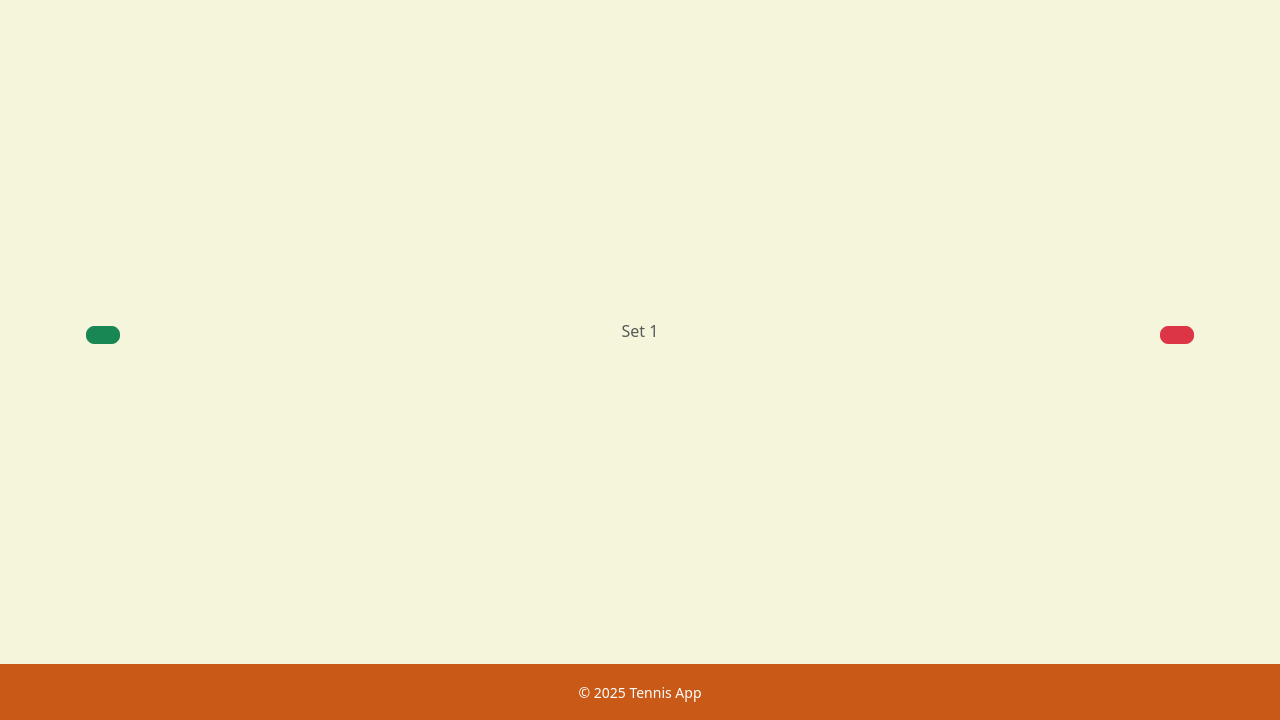
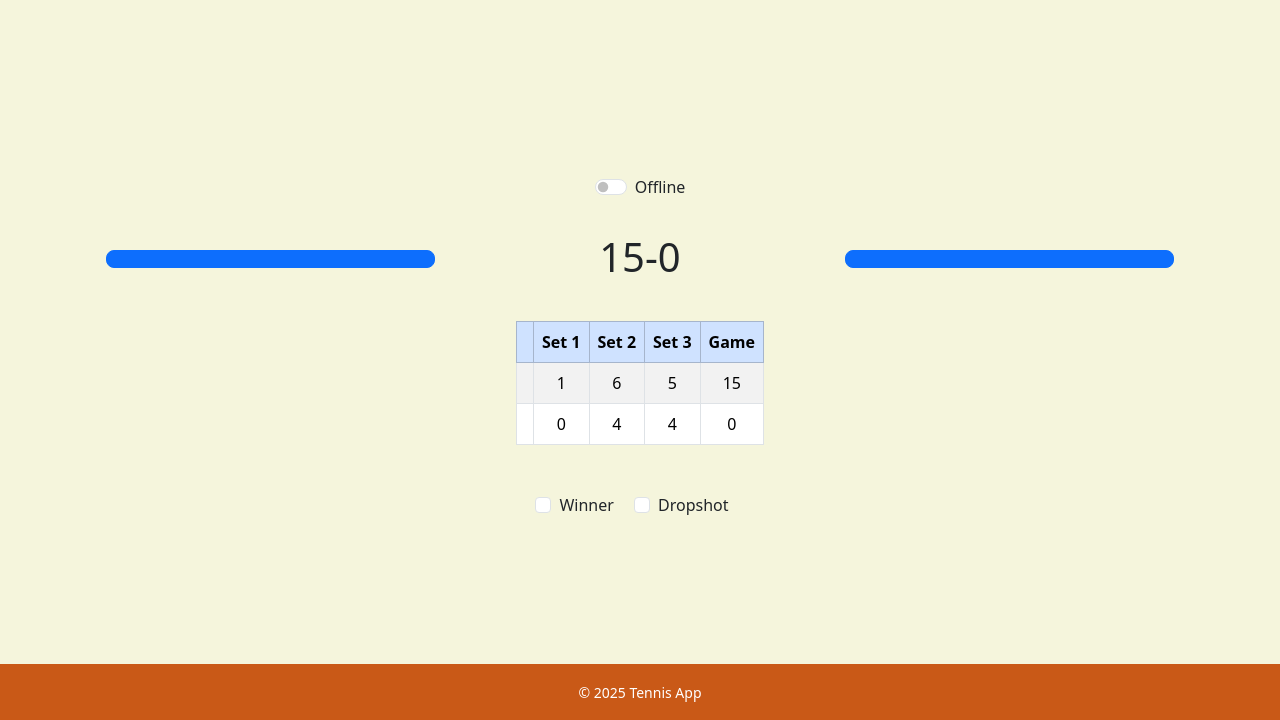
Before and after one commit to gjwglasbergen/tennis-app, a Flask app: template src/templates/editmatch.html in a window 1280 px wide. Shown: the part 80-800 px from the top of the page. Run offline with Flask 3, Linux system fonts and the light colour scheme; the template is opened without the code that fills it, so the values that code supplies are empty.

Commit message:
Added online button

```diff
--- a/src/templates/editmatch.html
+++ b/src/templates/editmatch.html
@@ -3,23 +3,77 @@
 {% block title %}Edit wedstrijd{% endblock %}
 
 {% block content %}
-<div class="scoreboard d-flex justify-content-between align-items-center w-100">
-
-    <!-- Linker knop -->
-    <button class="btn btn-lg btn-success">
-        <i class="bi bi-plus-circle"></i> {{tennis_match.player1}}
-    </button>
-
-    <!-- Score midden -->
-    <div class="score text-center flex-grow-1">
-        <h2 class="display-3">{{tennis_match}}</h2>
-        <p class="text-muted">Set 1</p>
+<div class="container mt-4">
+    <!-- Online/Offline toggle bovenaan -->
+    <div class="d-flex justify-content-center mb-4">
+        <div class="form-check form-switch">
+            <input class="form-check-input" type="checkbox" id="matchStatus" {% if tennis_match.is_online %}checked{%
+                endif %}>
+            <label class="form-check-label" for="matchStatus">
+                {% if tennis_match.is_online %}Online{% else %}Offline{% endif %}
+            </label>
+        </div>
+    </div>
+    <!-- Bovenste rij: Spelers en score responsief en gecentreerd -->
+    <div class="d-flex justify-content-between align-items-center text-center flex-wrap">
+        <div class="p-2 flex-fill text-center">
+            <button class="btn btn-lg btn-primary w-100">{{ tennis_match.player1 }}</button>
+        </div>
+        <div class="p-2 flex-fill text-center">
+            <h1 class="m-0">15-0</h1>
+        </div>
+        <div class="p-2 flex-fill text-center">
+            <button class="btn btn-lg btn-primary w-100">{{ tennis_match.player2 }}</button>
+        </div>
     </div>
 
-    <!-- Rechter knop -->
-    <button class="btn btn-lg btn-danger">
-        <i class="bi bi-plus-circle"></i> {{tennis_match.player2}}
-    </button>
+    <!-- Score tabel -->
+    <div class="row mt-3 text-center">
+        <div class="col-12">
+            <div class="p-3">
+                <table class="table table-bordered table-striped table-hover w-auto mx-auto text-center align-middle">
+                    <thead class="table-primary">
+                        <tr>
+                            <th></th>
+                            <th>Set 1</th>
+                            <th>Set 2</th>
+                            <th>Set 3</th>
+                            <th>Game</th>
+                        </tr>
+                    </thead>
+                    <tbody>
+                        <tr>
+                            <th scope="row">{{ tennis_match.player1 }}</th>
+                            <td>1</td>
+                            <td>6</td>
+                            <td>5</td>
+                            <td>15</td>
+                        </tr>
+                        <tr>
+                            <th scope="row">{{ tennis_match.player2 }}</th>
+                            <td>0</td>
+                            <td>4</td>
+                            <td>4</td>
+                            <td>0</td>
+                        </tr>
+                    </tbody>
+                </table>
+            </div>
+        </div>
+    </div>
 
+    <!-- Checkboxes inline -->
+    <div class="row mt-3 text-center">
+        <div class="col-12">
+            <div class="form-check form-check-inline">
+                <input class="form-check-input" type="checkbox" id="Test1">
+                <label class="form-check-label" for="Test1">Winner</label>
+            </div>
+            <div class="form-check form-check-inline">
+                <input class="form-check-input" type="checkbox" id="Test2">
+                <label class="form-check-label" for="Test2">Dropshot</label>
+            </div>
+        </div>
+    </div>
 </div>
 {% endblock %}
```
Also changed, not shown: src/templates/viewmatch.html (+49 -1 lines).
